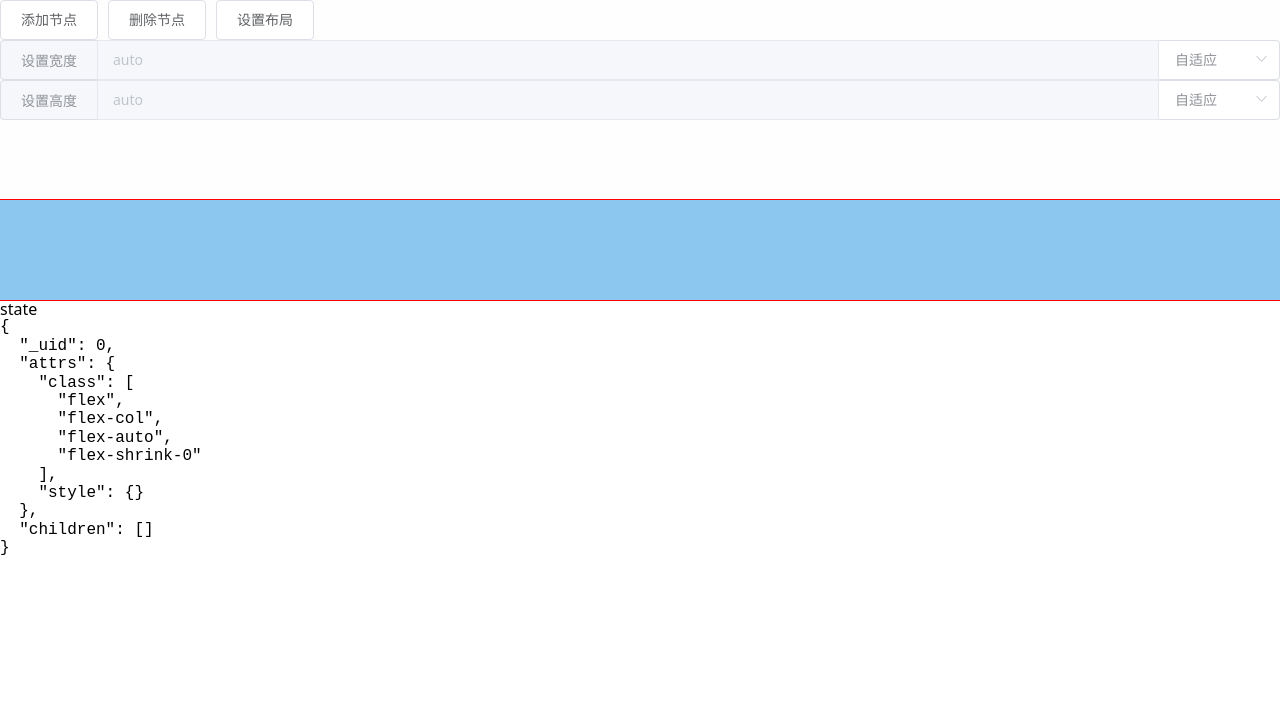
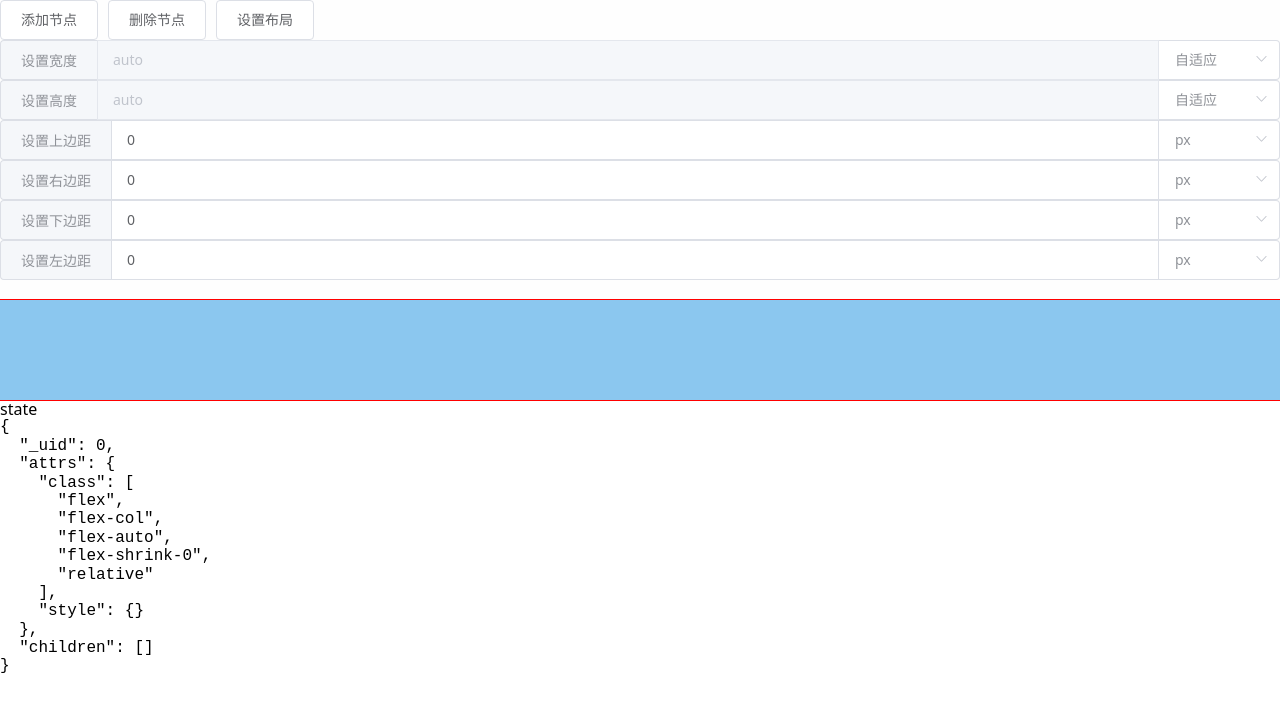
Before and after one commit to calibur-tv/dreamweaver, a Vue app: page / in a window 1280 px wide. Shown: the top 712 px of the page. Built offline with nearby package versions, Linux system fonts and the light colour scheme.

Commit message:
feat: add update-margin

```diff
--- a/src/App.vue
+++ b/src/App.vue
@@ -1,14 +1,18 @@
 <template>
   <div>
-    <div class="controls w-full flex-shrink-0">
+    <div class="controls w-full flex-shrink-0 relative">
       <createNodeBtn />
       <deleteNodeBtn />
       <UpdateLayoutBtn />
       <UpdateSizeInput attr="width" />
       <UpdateSizeInput attr="height" />
+      <UpdateMergeInput attr="top" />
+      <UpdateMergeInput attr="right" />
+      <UpdateMergeInput attr="bottom" />
+      <UpdateMergeInput attr="left" />
     </div>
     <div
-      class="w-full flex-1"
+      class="w-full flex-1 relative transform-gpu"
       @click.stop.prevent="handleClick"
     >
       <draggable-layout :state="elements" />
@@ -25,6 +29,7 @@ import createNodeBtn from './components/tools/create-node'
 import deleteNodeBtn from './components/tools/delete-node'
 import UpdateLayoutBtn from './components/tools/update-layout'
 import UpdateSizeInput from './components/tools/update-size'
+import UpdateMergeInput from './components/tools/update-margin'
 import draggableLayout from './components/draggable-layout'
 import rawDisplayer from './components/raw-displayer'
 
@@ -36,6 +41,7 @@ export default {
     UpdateLayoutBtn,
     UpdateSizeInput,
     draggableLayout,
+    UpdateMergeInput,
     rawDisplayer
   },
   data() {
@@ -75,7 +81,7 @@ body {
 }
 
 .controls {
-  height: 200px;
+  height: 300px;
   background-color: #fefefe;
 }
 </style>
--- /dev/null
+++ b/src/components/tools/update-margin.vue
@@ -0,0 +1,119 @@
+<template>
+  <el-input
+    v-model="size"
+    :disabled="tail === 'auto'"
+    placeholder="请输入内容"
+    class="update-margin-input"
+  >
+    <template slot="prepend">
+      设置{{ chineseName }}
+    </template>
+    <el-select
+      slot="append"
+      v-model="tail"
+      placeholder="单位"
+    >
+      <el-option
+        label="px"
+        value="px"
+      />
+      <el-option
+        label="自适应"
+        value="auto"
+      />
+    </el-select>
+  </el-input>
+</template>
+
+<script>
+const ATTR_MAP = {
+  'top': '上',
+  'right': '右',
+  'bottom': '下',
+  'left': '左'
+}
+const ATTR_ORDER = Object.keys(ATTR_MAP)
+
+export default {
+  name: 'UpdateMergeInput',
+  components: {},
+  props: {
+    attr: {
+      type: String,
+      required: true
+    }
+  },
+  data() {
+    return {}
+  },
+  computed: {
+    node() {
+      return this.$store.state.node
+    },
+    size: {
+      get() {
+        const margin = this.node.attrs.style.margin
+        if (!margin) {
+          return 0
+        }
+
+        if (this.tail === 'auto') {
+          return 'auto'
+        }
+
+        return parseInt(margin.split(' ')[ATTR_ORDER.indexOf(this.attr)])
+      },
+      set(val) {
+        return this.$store.commit('UPDATE_MARGIN', {
+          order: ATTR_ORDER.indexOf(this.attr),
+          value: val ? `${val}${this.tail}` : `0${this.tail}`
+        })
+      }
+    },
+    tail: {
+      get() {
+        const margin = this.node.attrs.style.margin
+        if (!margin) {
+          return 'px'
+        }
+
+        const value = margin.split(' ')[ATTR_ORDER.indexOf(this.attr)]
+        if (!value) {
+          return 'px'
+        }
+
+        if (value !== 'auto') {
+          return 'px'
+        }
+
+        return 'auto'
+      },
+      set(val) {
+        return this.$store.commit('UPDATE_MARGIN', {
+          order: ATTR_ORDER.indexOf(this.attr),
+          value: val === 'auto' ? val : `${this.size === 'auto' ? 0 : this.size}${val}`
+        })
+      }
+    },
+    chineseName() {
+      return ATTR_MAP[this.attr] + '边距'
+    }
+  },
+  watch: {},
+  created() {},
+  mounted() {},
+  methods: {}
+}
+</script>
+
+<style lang="scss">
+.update-margin-input {
+  .el-select .el-input {
+    width: 120px;
+  }
+
+  .el-input-group__append {
+    background-color: #fff;
+  }
+}
+</style>
--- a/src/enums.js
+++ b/src/enums.js
@@ -4,4 +4,7 @@ export const FLEX_ROW = 'flex-row'
 export const RECT_SIZE_AUTO = 'flex-auto'
 export const FLEX_NOT_SCALE = 'flex-shrink-0'
 export const FLEX_MAIN_AXIS = 'flex-basis'
+export const POS_REL = 'relative'
+export const POS_FIX = 'fixed'
+export const POS_ABS = 'absolute'
 export const LAYOUT_NAMES = [FLEX_COL, FLEX_ROW]
--- a/src/store.js
+++ b/src/store.js
@@ -104,8 +104,8 @@ export default new Vuex.Store({
       })
     },
     UPDATE_SIZE(state, { attr, size }) {
-      const isColumn = state.parent.attrs.class.includes(FLEX_COL)
-      const isRow = state.parent.attrs.class.includes(FLEX_ROW)
+      const isColumn = state.parent ? state.parent.attrs.class.includes(FLEX_COL) : true
+      const isRow = state.parent ? state.parent.attrs.class.includes(FLEX_ROW) : false
       if (size) {
         Vue.set(state.node.attrs.style, attr, size)
         if (
@@ -143,6 +143,14 @@ export default new Vuex.Store({
       ) {
         state.node.attrs.class.push(RECT_SIZE_AUTO)
       }
+    },
+    UPDATE_MARGIN(state, { order, value }) {
+      let margin = ['0px', '0px', '0px', '0px']
+      if (state.node.attrs.style.margin) {
+        margin = state.node.attrs.style.margin.split(' ')
+      }
+      margin[order] = value
+      Vue.set(state.node.attrs.style, 'margin', margin.join(' '))
     }
   },
   actions: {}
--- a/src/utils.js
+++ b/src/utils.js
@@ -1,4 +1,4 @@
-import { DISPLAY, FLEX_COL, FLEX_NOT_SCALE, RECT_SIZE_AUTO } from './enums'
+import { DISPLAY, FLEX_COL, FLEX_NOT_SCALE, RECT_SIZE_AUTO, POS_REL } from './enums'
 
 let uid = 0
 
@@ -7,7 +7,7 @@ export const createElement = (tagName, attrs, children) => {
     _uid: uid++,
     tagName,
     attrs: attrs || {
-      class: [DISPLAY, FLEX_COL, RECT_SIZE_AUTO, FLEX_NOT_SCALE],
+      class: [DISPLAY, FLEX_COL, RECT_SIZE_AUTO, FLEX_NOT_SCALE, POS_REL],
       style: {}
     },
     children: children || []
```
